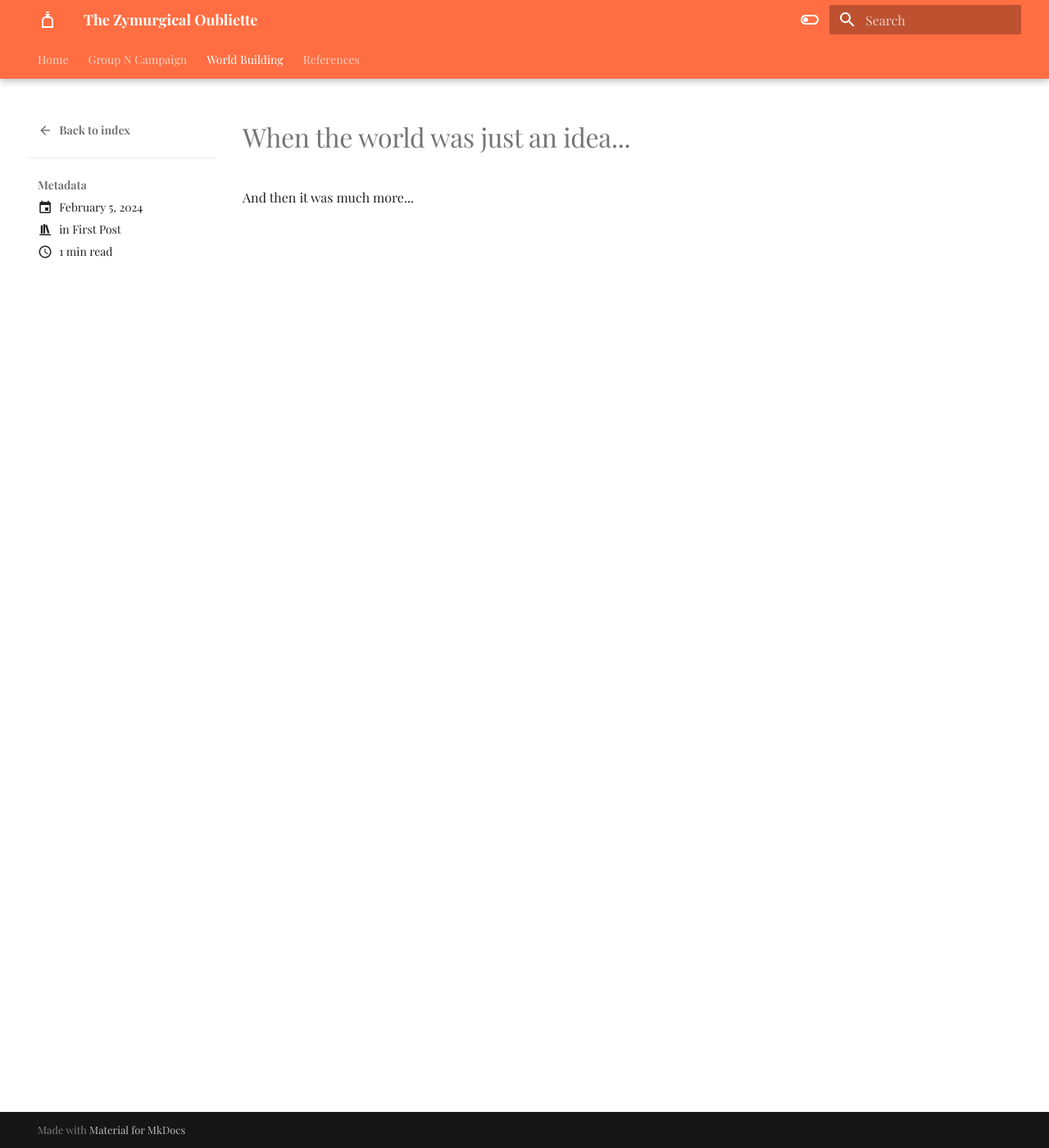
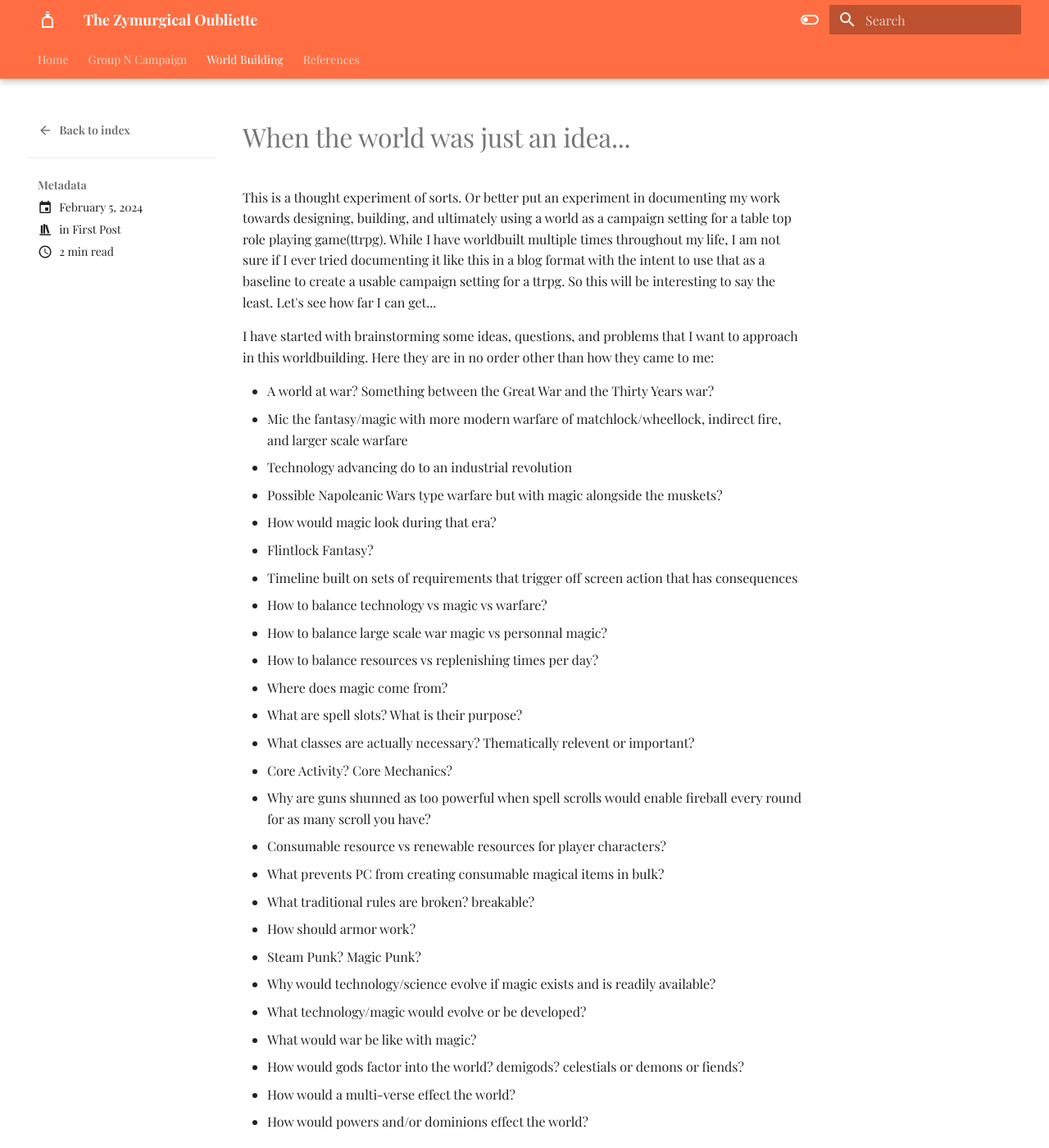
Before and after one commit to Half-Guinea-Press/zymurgical-oubliette, an MkDocs documentation site: the page built from docs/blog/posts/first.md, in a window 1280 px wide and 1400 px high. Shown: the whole window at 82% size. Built offline with MkDocs 1.6.1 and Material for MkDocs 9.7.7, drawn with Linux system fonts in a browser that asks for light colours; some web fonts are replaced; comment, search, counter and statistics services are not loaded; some of the changed text lies outside the part shown.

Commit message:
Update first.md

```diff
--- a/docs/blog/posts/first.md
+++ b/docs/blog/posts/first.md
@@ -6,7 +6,37 @@ categories:
 
 # When the world was just an idea...
 
+This is a thought experiment of sorts. Or better put an experiment in documenting my work towards designing, building, and ultimately using a world as a campaign setting for a table top role playing game(ttrpg). While I have worldbuilt multiple times throughout my life, I am not sure if I ever tried documenting it like this in a blog format with the intent to use that as a baseline to create a usable campaign setting for a ttrpg. So this will be interesting to say the least. Let's see how far I can get...
 
 <!-- more -->
 
-And then it was much more...
+I have started with brainstorming some ideas, questions, and problems that I want to approach in this worldbuilding. Here they are in no order other than how they came to me:
+
+- A world at war? Something between the Great War and the Thirty Years war?
+- Mic the fantasy/magic with more modern warfare of matchlock/wheellock, indirect fire, and larger scale warfare
+- Technology advancing do to an industrial revolution
+- Possible Napoleanic Wars type warfare but with magic alongside the muskets?
+- How would magic look during that era?
+- Flintlock Fantasy?
+- Timeline built on sets of requirements that trigger off screen action that has consequences
+- How to balance technology vs magic vs warfare?
+- How to balance large scale war magic vs personnal magic?
+- How to balance resources vs replenishing times per day?
+- Where does magic come from?
+- What are spell slots? What is their purpose?
+- What classes are actually necessary? Thematically relevent or important?
+- Core Activity? Core Mechanics?
+- Why are guns shunned as too powerful when spell scrolls would enable fireball every round for as many scroll you have?
+- Consumable resource vs renewable resources for player characters?
+- What prevents PC from creating consumable magical items in bulk?
+- What traditional rules are broken? breakable?
+- How should armor work?
+- Steam Punk? Magic Punk?
+- Why would technology/science evolve if magic exists and is readily available?
+- What technology/magic would evolve or be developed?
+- What would war be like with magic?
+- How would gods factor into the world? demigods? celestials or demons or fiends?
+- How would a multi-verse effect the world?
+- How would powers and/or dominions effect the world?
+
+There is one conceit hiding in those questions unfortunately. I am currently using DND 5e as a baseline ttrpg to start with when it comes to the game mechanics for this setting. This may be scrapped for a different system if it turns out not to fit well.
```
